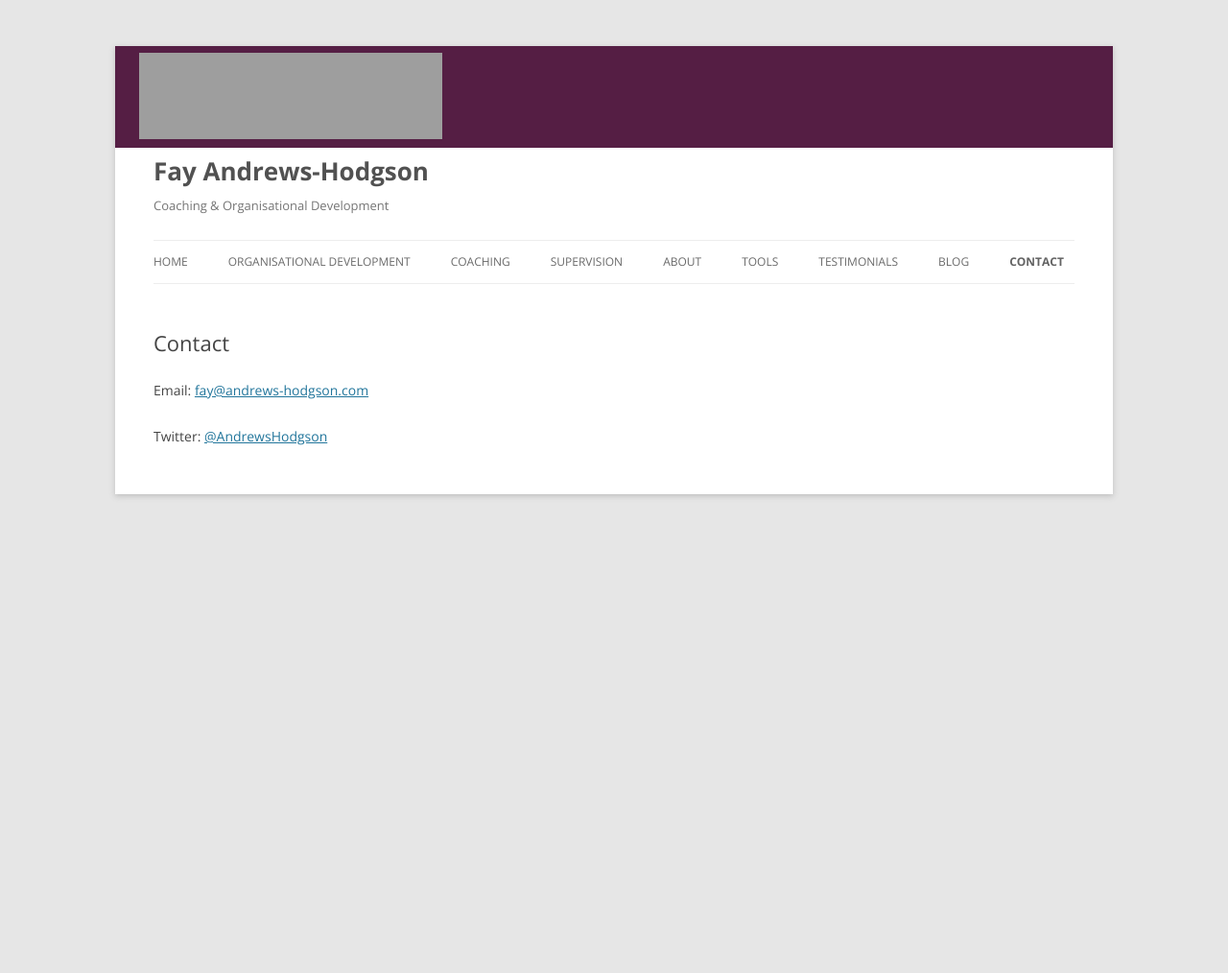
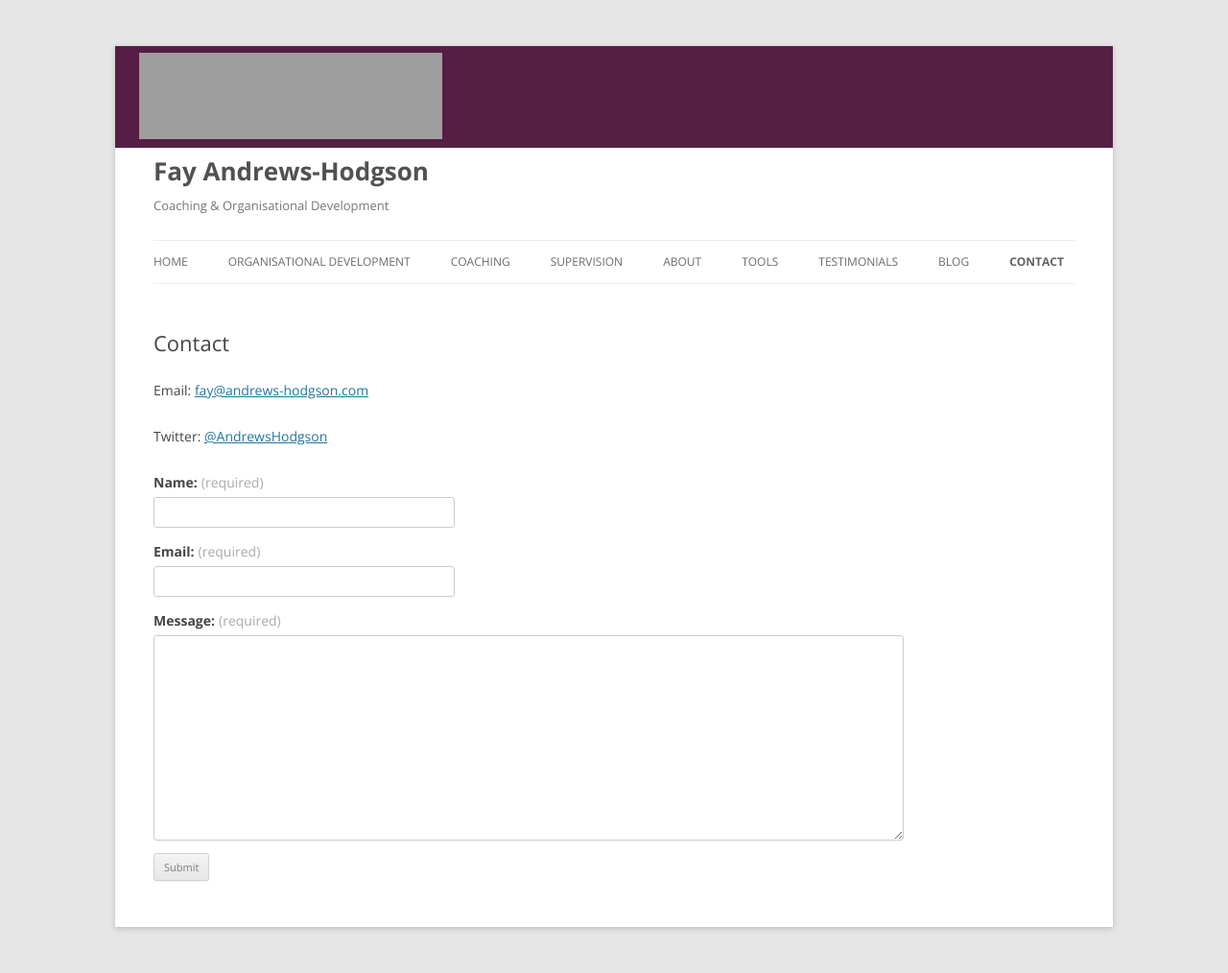
Before and after one commit to aldreth/andrews-hodgson.com, a Jekyll site: the page built from contact/index.md, in a window 1280 px wide. Shown: the whole page at 96% size. Built offline with Jekyll 4.4.1, drawn with Linux system fonts in a browser that asks for light colours; before the commit the page ends 900 px from its top, so only the background shows below that; grey boxes are pictures that could not be loaded.

Commit message:
Add contact form

```diff
--- a/contact/index.md
+++ b/contact/index.md
@@ -24,3 +24,21 @@ comments: []
 
 <p>Email: <a href="mailto:fay@andrews-hodgson.com">fay@andrews-hodgson.com</a></p>
 <p>Twitter:  <a href="https://twitter.com/AndrewsHodgson">@AndrewsHodgson</a></p>
+
+<form class="contact-form commentsblock" netlify>
+  <div class="grunion-field-wrap grunion-field-name-wrap">
+    <label for="name" class="grunion-field-label name">Name:<span>(required)</span></label>
+    <input type="text" name="name" class="name" required aria-required="true">
+  </div>
+  <div class="grunion-field-wrap grunion-field-email-wrap">
+    <label for="email" class="grunion-field-label email">Email:<span>(required)</span></label>
+    <input type="email" name="email" id="email" value="" class="email" required aria-required="true">
+  </div>
+  <div class="grunion-field-wrap grunion-field-textarea-wrap">
+    <label for="message" class="grunion-field-label textarea">Message:<span>(required)</span></label>
+    <textarea name="g11-message" id="message" rows="20" class="textarea" required aria-required="true"></textarea>
+  </div>
+  <p class="contact-submit">
+    <input type="submit" value="Submit" class="pushbutton-wide">
+  </p>
+</form>
```
